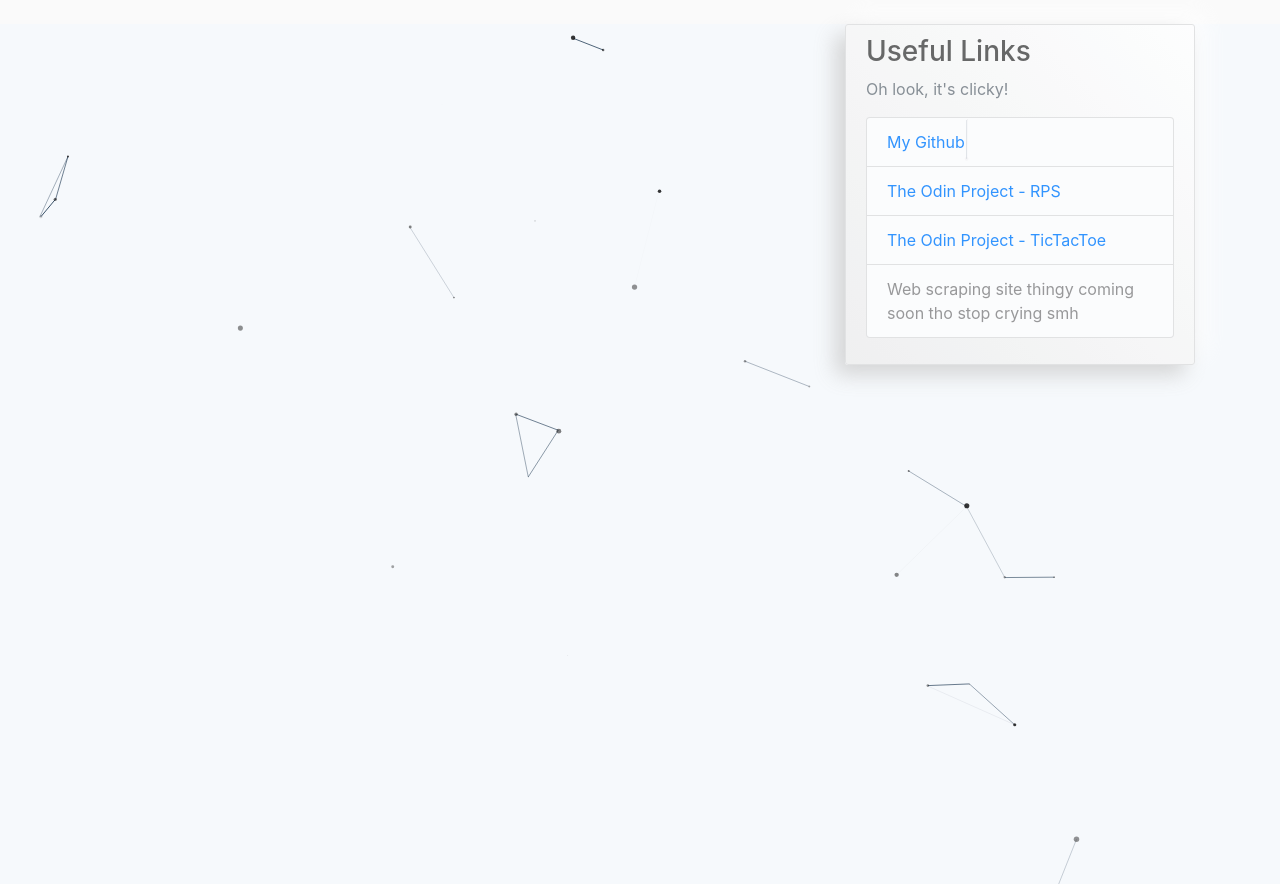
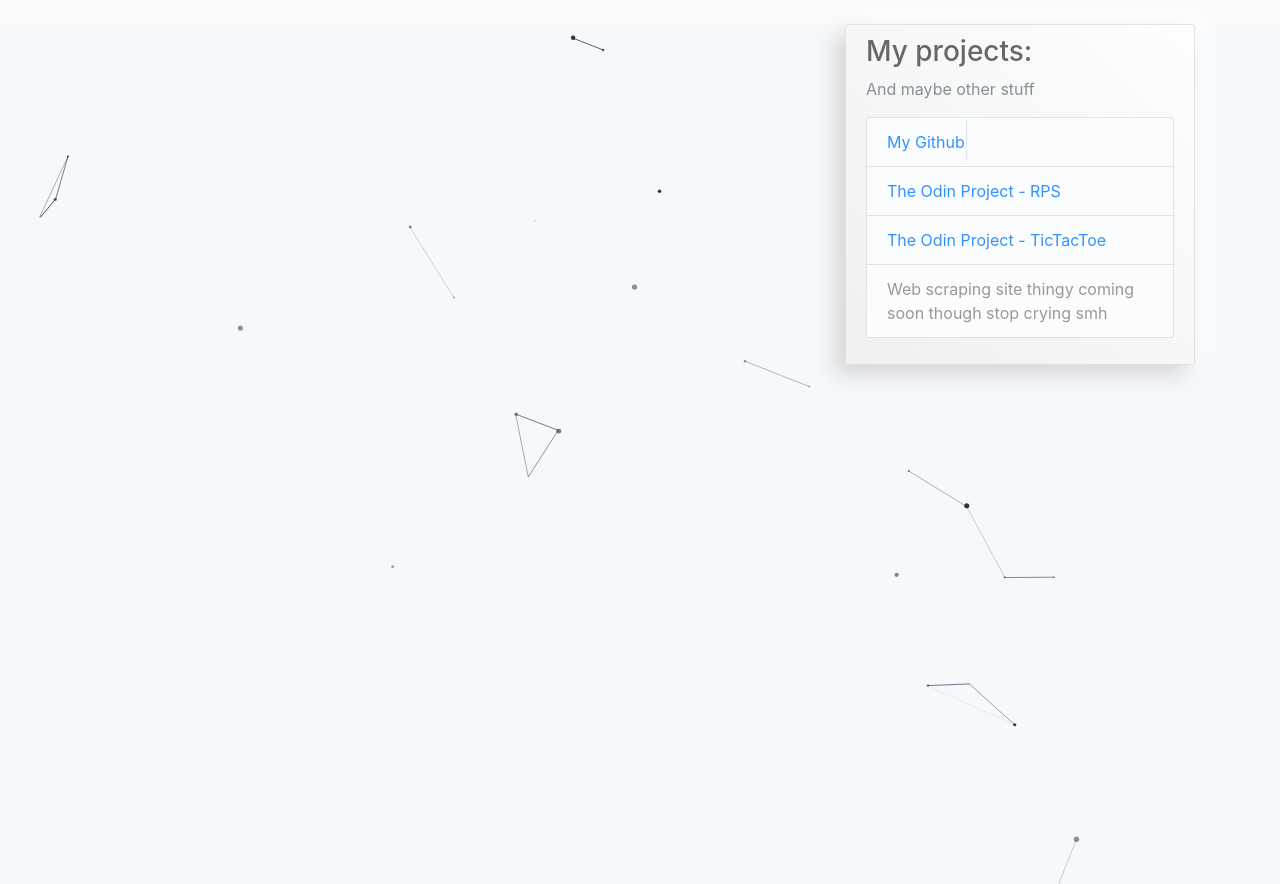
Before and after one commit to Yug34/stupid-blog, a Django app: page / in a window 1280 px wide. Shown: the part 56-940 px from the top of the page. Run offline with Django 3.2, Linux system fonts and the light colour scheme; data that the repository does not hold is empty; some libraries are stand-ins or nearby versions.

Commit message:
changed sidebar text

```diff
--- a/blog/templates/blog/base.html
+++ b/blog/templates/blog/base.html
@@ -60,13 +60,13 @@
         </div>
         <div class="col-md-4">
           <div class="content-section">
-            <h3>Useful Links</h3>
-            <p class='text-muted'>Oh look, it's clicky!
+            <h3>My projects:</h3>
+            <p class='text-muted'>And maybe other stuff
               <ul class="list-group">
                 <li class="list-group-item list-group-item-light"><a href="https://github.com/Yug34/">My Github</a></li>
                 <li class="list-group-item list-group-item-light"><a href="http://stupidblogs.me/TheOdin-RPS/">The Odin Project - RPS</a></li>
                 <li class="list-group-item list-group-item-light"><a href="http://stupidblogs.me/Odin-TicTacToe/">The Odin Project - TicTacToe</a></li>
-                <li class="list-group-item list-group-item-light">Web scraping site thingy coming soon tho stop crying smh</li>
+                <li class="list-group-item list-group-item-light">Web scraping site thingy coming soon though stop crying smh</li>
               </ul>
             </p>
           </div>
```
